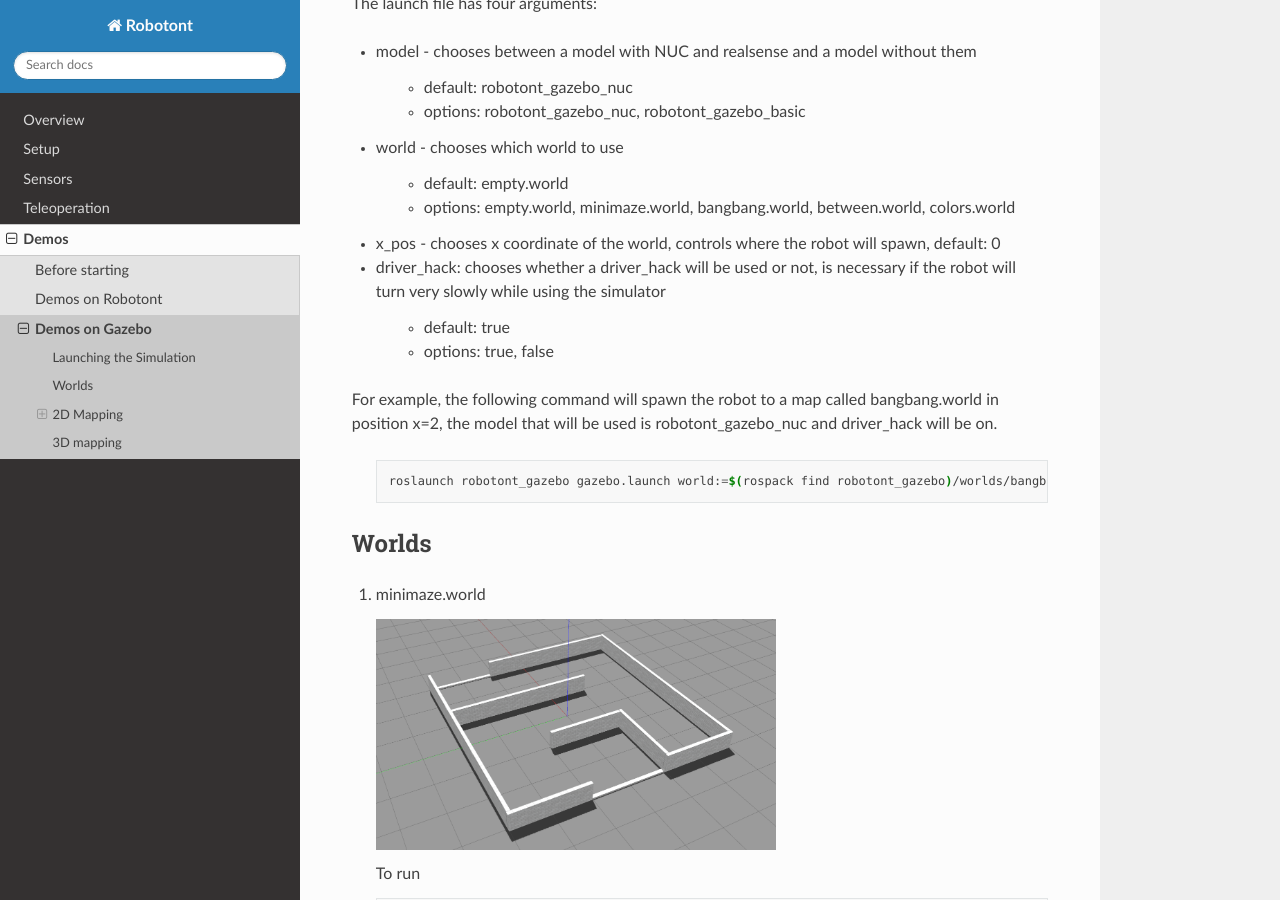
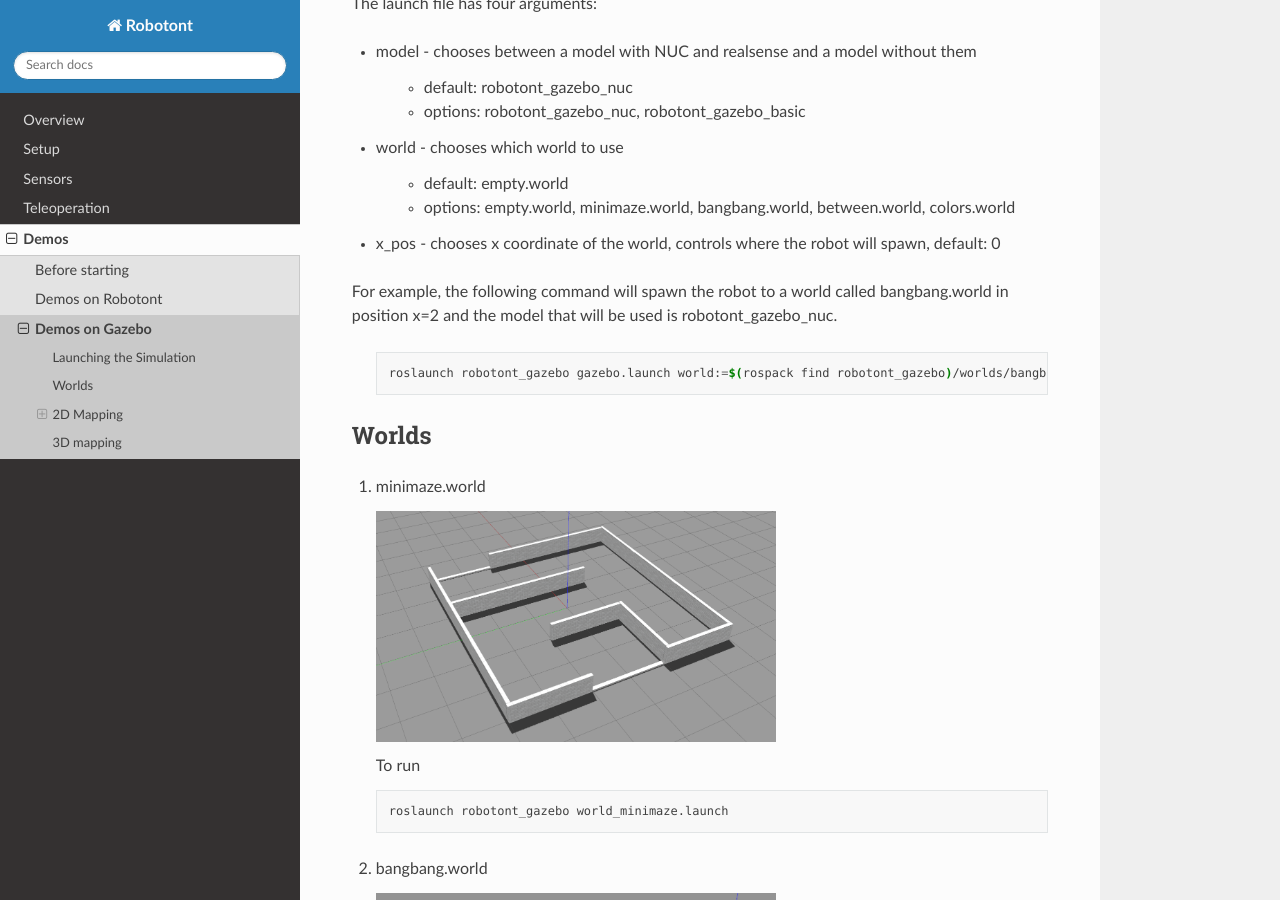
Before and after one commit to sudo-Cthulhufhtagn/robotont.github.io, a Sphinx documentation site: the page built from source/files/demo_gazebo.rst, in a window 1280 px wide and 900 px high, scrolled down 781 px. Built offline with Sphinx 7.4.7 and the Read the Docs theme 2.0.0, drawn with Linux system fonts in a browser that asks for light colours.

Commit message:
world to map

```diff
--- a/source/files/demo_gazebo.rst
+++ b/source/files/demo_gazebo.rst
@@ -57,20 +57,14 @@ The launch file has four arguments:
 
 * x_pos - chooses x coordinate of the world, controls where the robot will spawn, default: 0
 
-* driver_hack: chooses whether a driver_hack will be used or not, is necessary if the robot will turn very slowly while using the simulator
 
-    * default: true
-
-    * options: true, false
-
-
-For example, the following command will spawn the robot to a map called bangbang.world in position x=2,
-the model that will be used is robotont_gazebo_nuc and driver_hack will be on.
+For example, the following command will spawn the robot to a world called bangbang.world in position x=2 and
+the model that will be used is robotont_gazebo_nuc.
 
 
    .. code-block:: bash
 
-      roslaunch robotont_gazebo gazebo.launch world:=$(rospack find robotont_gazebo)/worlds/bangbang.world model:=robotont_gazebo_nuc x_pos:=2 driver_hack:=true
+      roslaunch robotont_gazebo gazebo.launch world:=$(rospack find robotont_gazebo)/worlds/bangbang.world model:=robotont_gazebo_nuc x_pos:=2
 
 
 Worlds
```
Also changed, not shown: 3 other files.
